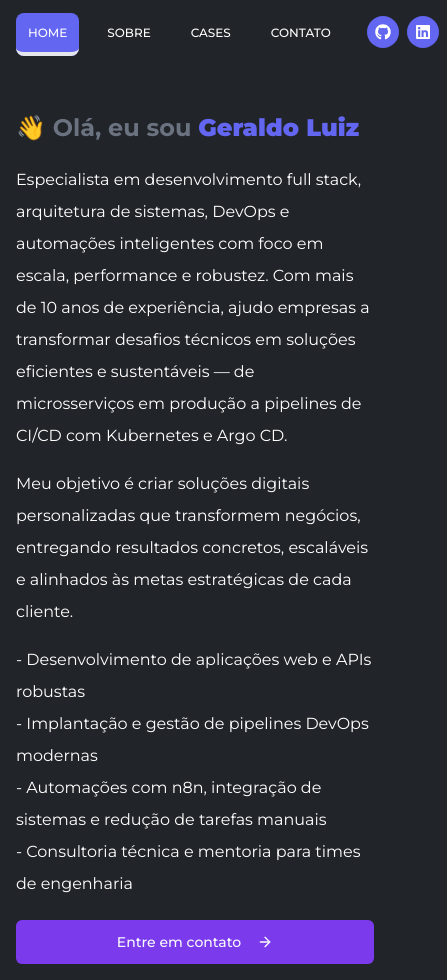
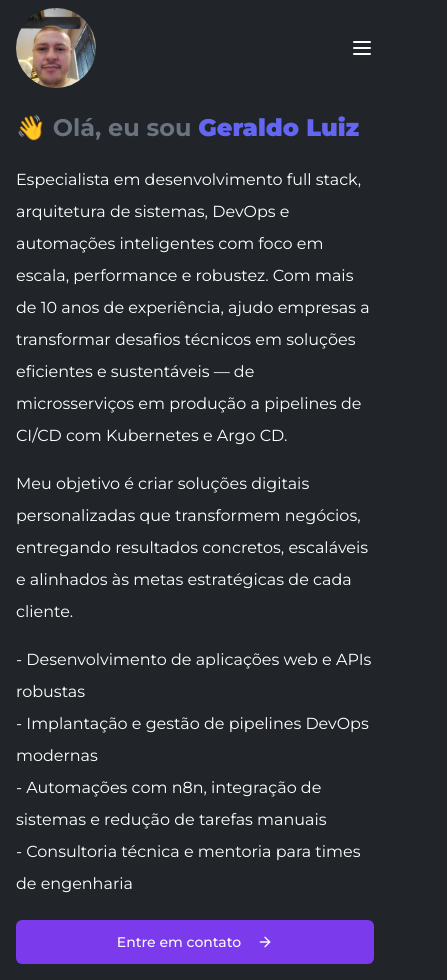
Before and after one commit to ogeraldoluizcom/ogeraldoluiz, a Next.js app: page / in a window 390 px wide. Shown: the whole page, 447 px wide, since content can reach past the window. Built offline with nearby package versions, Linux system fonts and the light colour scheme.

Commit message:
Refactor MarketingLayout component to improve mobile and desktop header structure

```diff
--- a/src/app/(marketing)/layout.tsx
+++ b/src/app/(marketing)/layout.tsx
@@ -1,16 +1,22 @@
 import { Header } from '@/components/header'
+import { HeaderSidebar } from '@/components/header-mobile'
+import { Logo } from '@/components/logo'
 
-type Props = {
+interface MarketingLayout {
   children: React.ReactNode
 }
 
-const MarketingLayout = ({ children }: Props) => {
+const MarketingLayout = ({ children }: MarketingLayout) => {
   return (
     <div className="flex flex-col min-h-screen max-w-screen-xl mx-auto">
-      <div className="space-y-8">
+      <div className="hidden md:block">
         <Header />
-        <main>{children}</main>
       </div>
+      <div className="md:hidden flex items-center justify-between px-4 py-2">
+        <Logo />
+        <HeaderSidebar />
+      </div>
+      <main>{children}</main>
     </div>
   )
 }
```
